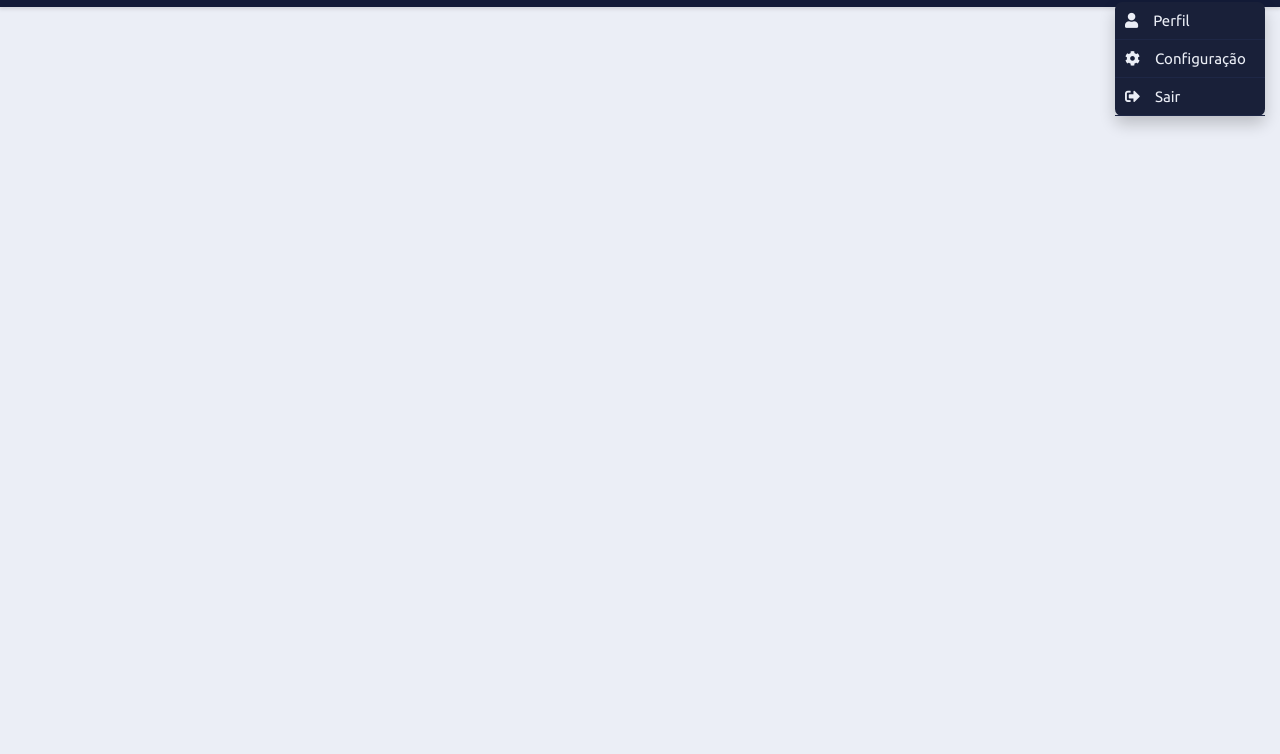
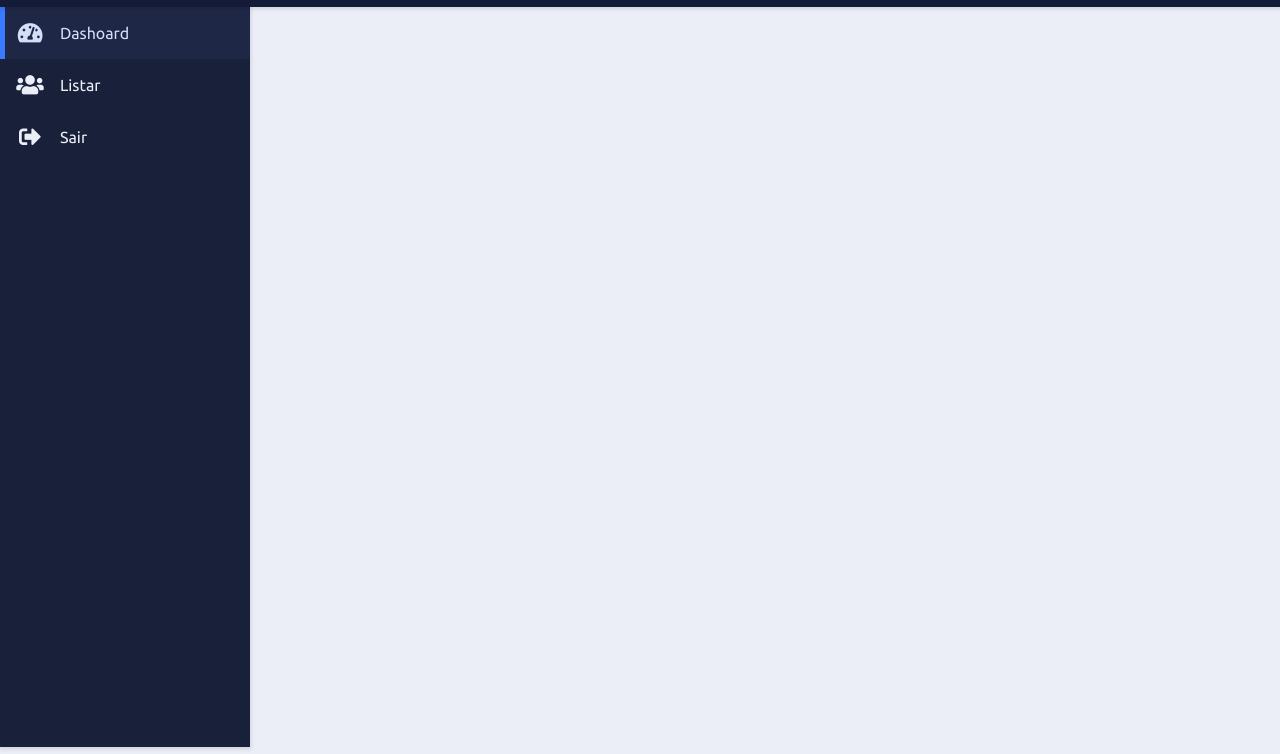
Before and after one commit to anamsilva1981/Layout_adm, a plain HTML site: page index.html in a window 1280 px wide. Shown: the part 46-800 px from the top of the page. Drawn offline with Linux system fonts and the light colour scheme.

Commit message:
sidebar adm javascript

```diff
--- a/css/custom_adm.css
+++ b/css/custom_adm.css
@@ -97,7 +97,7 @@ body {
     background-color: var(--main-bg-color);
     width: 280px;
     border-radius: 7px;
-    display: block;
+    display: none;
 }
 
 .dropdown-content {
@@ -162,3 +162,78 @@ body {
 .content {
     display: flex;
 }
+
+
+/* Inicio Sidebar */
+
+.content .sidebar {
+    color: var(--main-color);
+    height: calc(100vh - 60px);
+    width: 60px;
+    /*width: 250px;*/
+    position: sticky;
+    background-color: var(--main-bg-color);
+    box-shadow: 0 1px 4px 1px rgba(0, 0, 0, 0.12);
+    top: 60px;
+    overflow: auto;
+    transition: 0.3s width ease-in-out;
+    flex-shrink: 0;
+}
+
+@media (max-width: 768px) {
+    .content .sidebar {
+        width: 60px;
+        position: fixed;
+        z-index: 1;
+        width: 0;
+    }
+}
+
+.content .sidebar:hover,
+.content .sidebar.active {
+    width: 250px;
+}
+
+.sidebar .sidebar-nav {
+    text-decoration: none;
+    display: flex;
+    align-items: center;
+    padding: 15px 0;
+    position: relative;
+    cursor: pointer;
+    transition: 0.3s background ease;
+    font-size: 16px;
+}
+
+.sidebar a {
+    color: var(--main-color);
+}
+
+.sidebar a:hover {
+    background-color: var(--second-bg-color);
+    color: var(--active-color);
+}
+
+.sidebar .sidebar-nav.active {
+    background-color: var(--second-bg-color);
+    color: var(--active-color);
+}
+
+.sidebar .sidebar-nav.active::before {
+    content: "";
+    position: absolute;
+    left: 0;
+    top: 0;
+    height: 100%;
+    width: 5px;
+    background-color: var(--site-color);
+}
+
+.sidebar-nav .icon {
+    width: 60px;
+    display: flex;
+    align-items: center;
+    justify-content: center;
+    font-size: 22px;
+    flex-shrink: 0;
+}
--- a/index.html
+++ b/index.html
@@ -26,7 +26,7 @@
                 <span class="number">7</span>
                 <div class="dropdown-menu">
                     <div class="dropdown-content">
-                        <!-- <li>
+                        <li>
                             <img src="/img/user_login.png" alt="Usuario" />
                             <div class="text">Fusce rhoncus lectus nec nulla malesuada malesuada lectus nisl.</div>
                         </li>
@@ -53,7 +53,7 @@
                         <li>
                             <img src="/img/user_login.png" alt="Usuario" />
                             <div class="text">Fusce rhoncus lectus nec nulla malesuada malesuada lectus nisl.</div>
-                        </li> -->
+                        </li>
                     </div>
                 </div>
             </div>
@@ -80,8 +80,25 @@
 
     <!--Inicio conteudo-->
     <div class="content">
+        <!--inicio da sidebar-->
+        <div class="sidebar">
+                <a href="index.html" class="sidebar-nav active"><i class="icon fas fa-tachometer-alt"></i><span>Dashoard</span></a>
+                <a href="listar.html" class="sidebar-nav"><i class="icon fas fa-users"></i><span>Listar</span></a>
+                <a href="listar.html" class="sidebar-nav"><i class="icon fas fa-sign-out-alt"></i><span>Sair</span></a>
+
+
+        </div>
+
+        <!--Conteudo do ADM-->
+        <div class="wrapper">
+
+        </div>
 
     </div>
+
+
+
+    <script src="/js/script_adm.js"></script>
 </body>
 
 </html>
--- a/js/script_adm.js
+++ b/js/script_adm.js
@@ -13,3 +13,12 @@ function dropMenu(selector) {
         dropDownMenu.classList.contains("active") ? dropDownMenu.classList.remove("active") : dropDownMenu.classList.add("active");
     });
 }
+
+//Sidebar Toggle
+let sidebar = document.querySelector(".sidebar"),
+    bars = document.querySelector(".bars");
+bars.addEventListener("click", () => {
+    sidebar.classList.contains("active") ? sidebar.classList.remove("active") : sidebar.classList.add("active");
+});
+
+window.matchMedia("(max-width : 768px)").matches ? sidebar.classList.remove("active") : sidebar.classList.add("active");
```
Also changed, not shown: listar.html (added, +17 -0 lines), login.html (+1 -1 lines).
